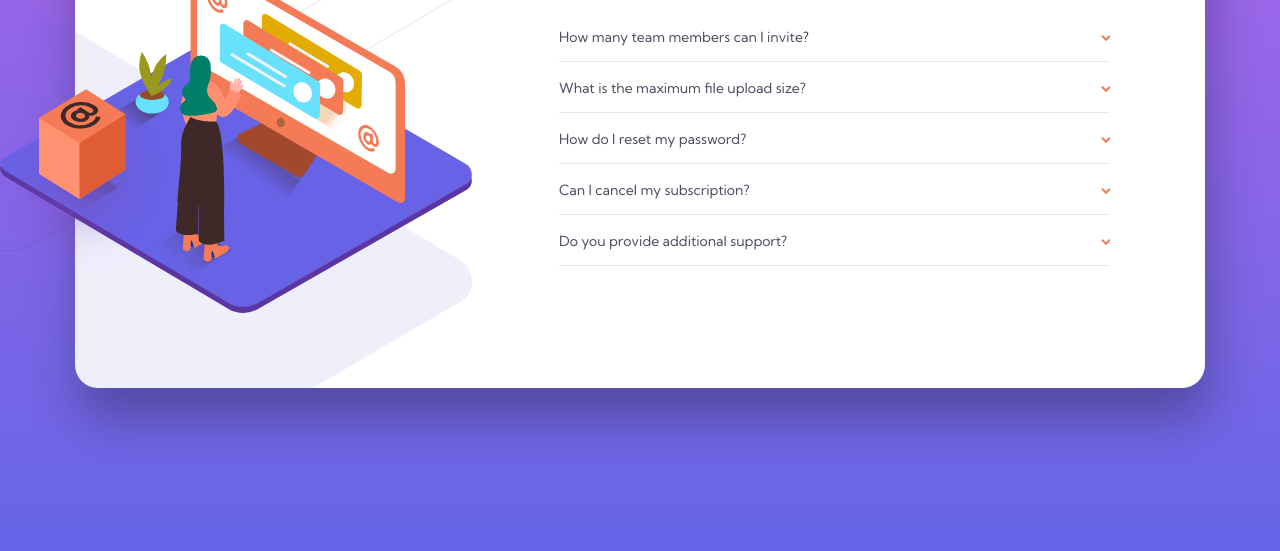
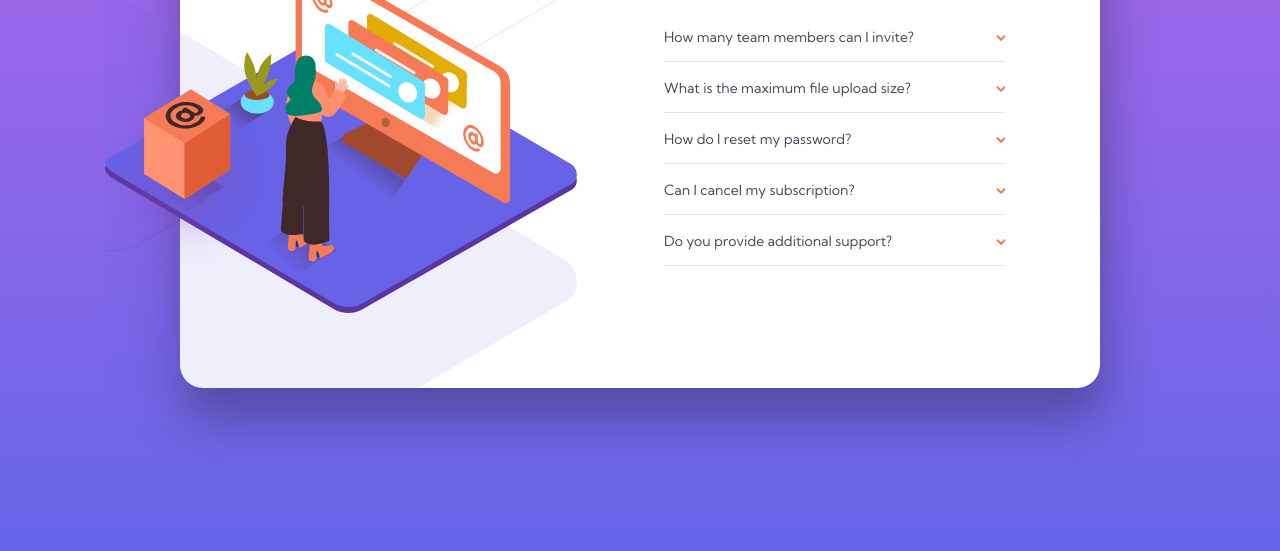
Before and after one commit to jdnunez504/faq-accordion-card, a plain HTML site: page docs/index.html in a window 1280 px wide. Shown: the part 249-800 px from the top of the page. Drawn offline with Linux system fonts and the light colour scheme.

Commit message:
Fixed card max-width

```diff
--- a/docs/scss/_variables.scss
+++ b/docs/scss/_variables.scss
@@ -71,4 +71,4 @@ $fw-body-s: $reg;
 $lh-body-s: px(18);
 
 // MEDIA QUERY
-$dw-desktop: 900px;
+$dw-desktop: 994px;
--- a/docs/scss/style.scss
+++ b/docs/scss/style.scss
@@ -49,7 +49,7 @@ main {
         padding-left: 0;
         padding-right: 0;
         max-height: px(509);
-        max-width: px(1210);
+        max-width: px(920);
     }
     &-image {
         @include hw(212, 238);
```
Also changed, not shown: docs/css/style.css, 2 other files.
